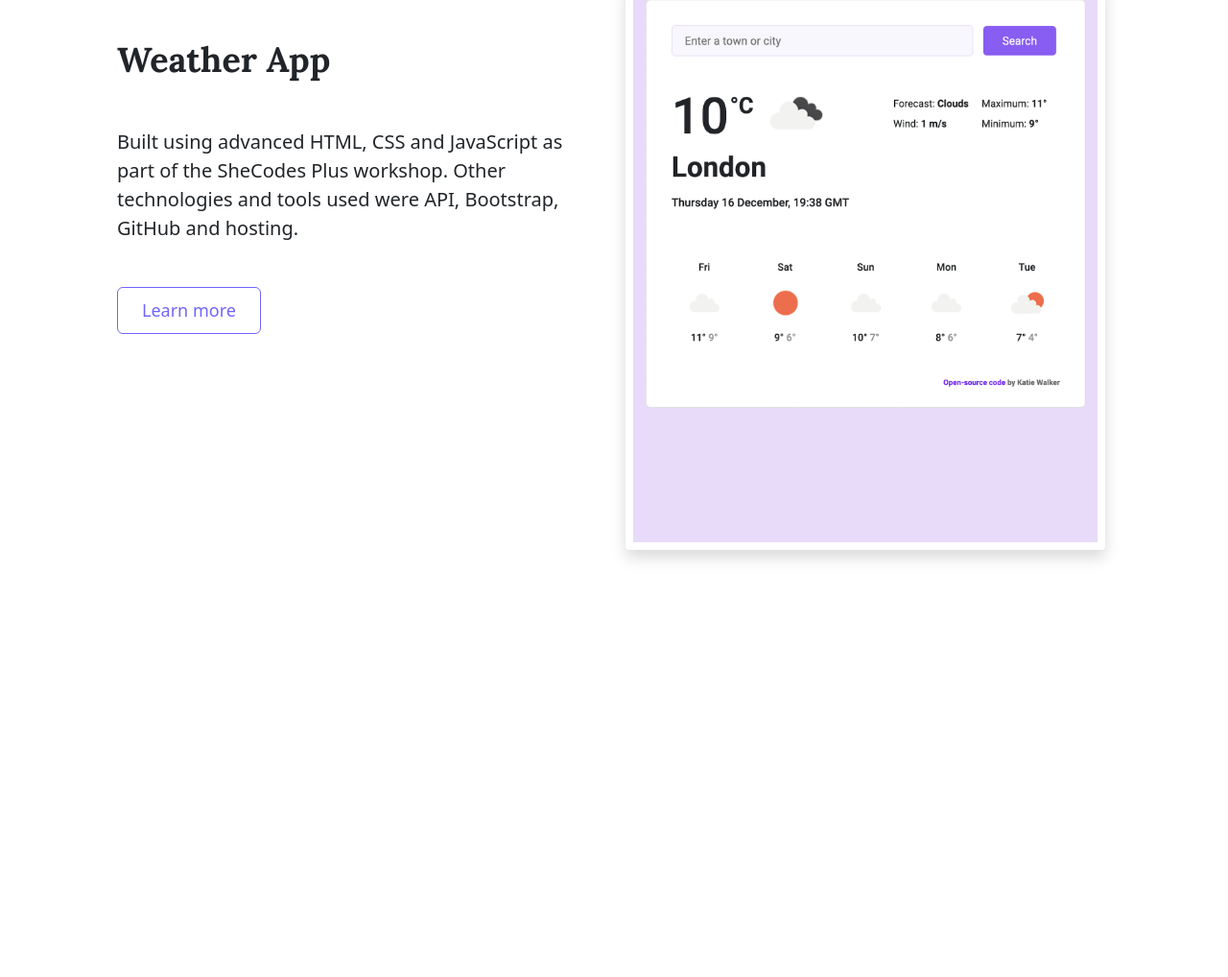
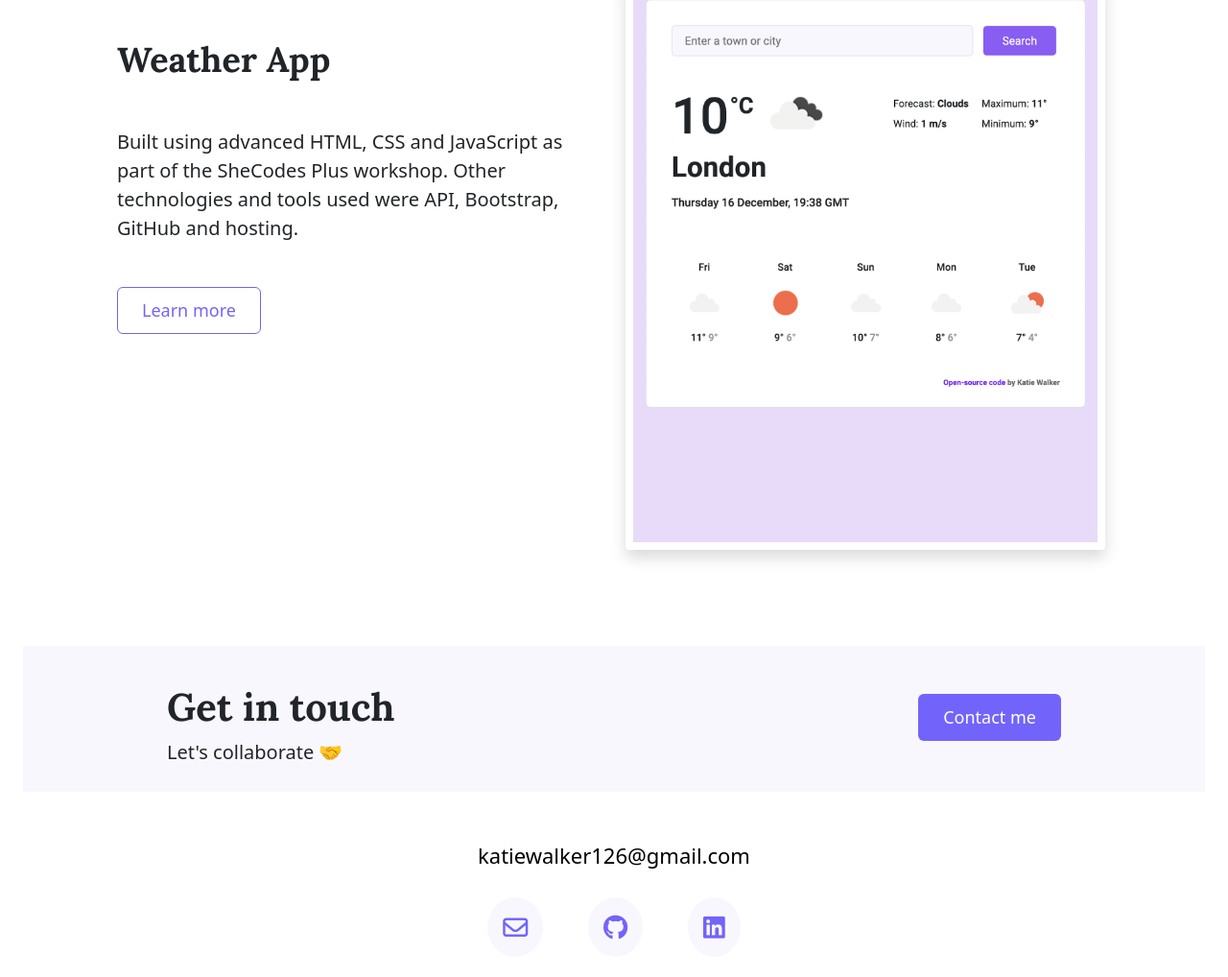
Before and after one commit to katiewalker126/portfolio-project, a plain HTML site: page index.html in a window 1280 px wide. Shown: the part 1570-2588 px from the top of the page at 96% size. Before the commit the page ends 2191 px from the top, so only its background shows below. Drawn offline with nearby package versions, Linux system fonts and the light colour scheme.

Commit message:
Added footer, amended portfolio image and linked logo to the homepage

```diff
--- a/index.html
+++ b/index.html
@@ -31,8 +31,10 @@
   <body>
     <div class="container">
       <nav class="d-flex justify-content-between">
+        <a href="/">
         <img src="images/logo.png" class="logo d-none d-md-block" alt="logo" />
         <img src="images/logo-small.png" class="logo-small d-block d-md-none" alt="logo-small" />
+        </a>
         <ul>
           <li>
             <a href="/" class="active">Home</a>
@@ -102,7 +104,28 @@
           />
         </div>
       </div>
+    </div>
+    </div>
+    <div class="container-fluid">
+    <footer>
+        <div class="contact-box d-flex justify-content-between d-none d-md-flex">
+          <div>
+            <h4>Get in touch</h4>
+            <p>Let's collaborate 🤝</p>
+          </div>
+          <div>
+            <a href="mailto:katiewalker126@gmail.com" class="btn btn-branding contact-me">Contact me</a>
+          </div>
+        </div>
+        <div class="email-link">
+          <a href="mailto:katiewalker126@gmail.com">katiewalker126@gmail.com</a>
+        </div>
+        <div class="social-links">
+          <a href=""><i class="far fa-envelope p-3"></i></a>
+          <a href=""><i class="fab fa-github p-3"></i></a>
+          <a href=""> <i class="fab fa-linkedin p-3"></i></a>
+        </div>
+      </footer>
       </div>
-    </div>
   </body>
 </html>
--- a/src/styles.css
+++ b/src/styles.css
@@ -8,7 +8,8 @@
 
 h1,
 h2,
-h3 {
+h3,
+h4 {
   font-family: var(--heading-font-family);
 }
 
@@ -53,7 +54,7 @@ nav a {
 .active,
 nav a:hover {
   color: var(--secondary-color);
-  transition: all 200ms ease-in-out;
+  transition: all 100ms ease-in-out;
 }
 
 .hero {
@@ -84,7 +85,7 @@ nav a:hover {
   background-color: white;
   color: var(--secondary-color);
   border: 1px solid var(--secondary-color);
-  transition: all 200ms ease-in-out;
+  transition: all 100ms ease-in-out;
 }
 
 .social-icons {
@@ -131,7 +132,7 @@ nav a:hover {
 .learn-more-btn:hover {
   background-color: var(--secondary-color);
   color: white;
-  transition: all 200ms ease-in-out;
+  transition: all 100ms ease-in-out;
 }
 
 .content {
@@ -160,7 +161,7 @@ nav a:hover {
 
 .portfolio-image {
   width: 400px;
-  border-radius: 15px;
+  border-radius: 750px;
   margin: 30px 0px 0px 60px;
 }
 
@@ -181,6 +182,65 @@ nav a:hover {
 .contact-links:hover {
   color: var(--secondary-color);
   text-decoration: none;
+}
+
+footer {
+  margin: 100px 0 60px 0;
+  padding: 0 12px;
+}
+
+footer .contact-box {
+  background: var(--primary-color);
+  margin: 50px 0 50px 0;
+  padding: 40px 150px 10px 150px;
+}
+
+footer .contact-me {
+  margin: 10px 0 0 0;
+}
+
+footer h4 {
+  font-size: 40px;
+}
+
+footer p {
+  font-size: 20px;
+}
+
+footer .email-link {
+  text-align: center;
+  font-size: 22px;
+}
+
+footer .email-link a {
+  text-decoration: none;
+  color: black;
+  font-weight: 500;
+}
+
+footer .email-link a:hover {
+  color: var(--secondary-color);
+  transition: all 100ms ease-in-out;
+}
+
+footer .social-links {
+  text-align: center;
+  font-size: 26px;
+  margin: 30px;
+}
+
+footer .social-links a {
+  color: var(--secondary-color);
+  background: var(--primary-color);
+  border-radius: 50%;
+  padding: 13px 0;
+  margin: 0 20px;
+}
+
+footer .social-links a:hover {
+  color: white;
+  background: var(--secondary-color);
+  transition: all 100ms ease-in-out;
 }
 
 @media (max-width: 769px) {
@@ -226,4 +286,11 @@ nav a:hover {
   .projects-image {
     width: 330px;
   }
+  footer .email-link {
+    font-size: 20px;
+  }
+  footer .social-links {
+    font-size: 16px;
+    margin: 30px 10px;
+  }
 }
```
Also changed, not shown: about.html (+12 -6 lines), contact.html (+12 -6 lines), projects.html (+12 -6 lines).
